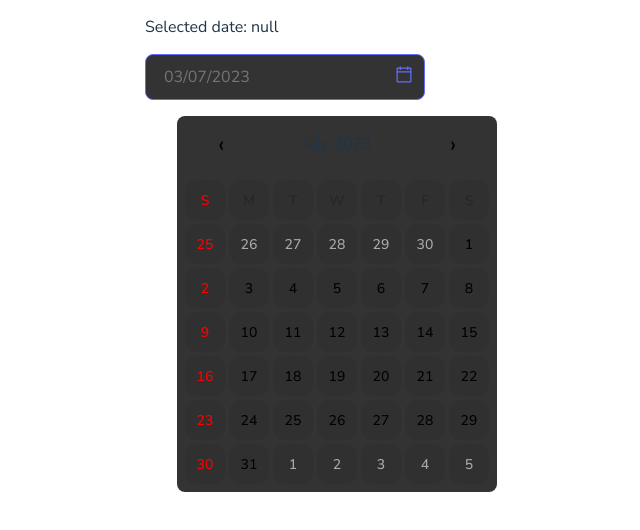
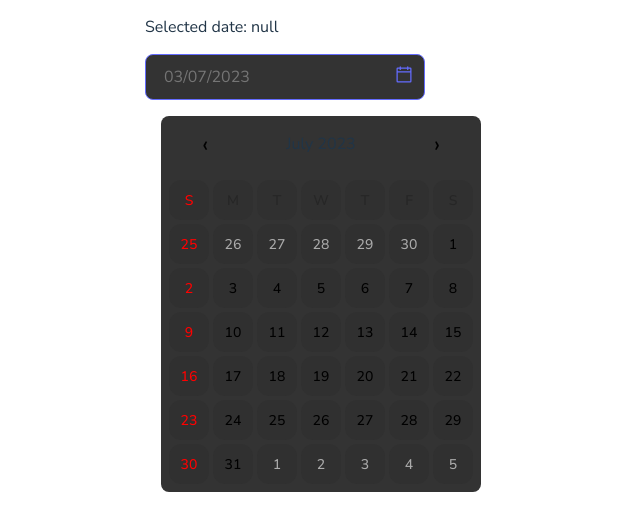
Before and after one commit to franco-dias/react-date-picker, a React (Vite) app: page / in a window 1280 px wide. Both pictures are taken after a click on the button 759 px from the left and 77 px from the top of the page. Shown: the top 530 px of the page, without its empty margins (355-995 px from the left). Built offline with nearby package versions, Linux system fonts and the light colour scheme.

Commit message:
feat: changes datepicker popup to be a react portal, relatively positioned

```diff
--- a/src/components/date-picker/date-picker-input/date-picker-input.tsx
+++ b/src/components/date-picker/date-picker-input/date-picker-input.tsx
@@ -25,7 +25,6 @@ export const DatePickerInput = ({
   selectedDate,
   onCalendarClick,
 }: DatePickerInputProps) => {
-  const inputRef = useRef<HTMLInputElement>(null);
   const [touched, setTouched] = useState(false);
 
   const [inputState, setInputState] = useState(
@@ -77,7 +76,6 @@ export const DatePickerInput = ({
           value={inputState}
           onChange={handleChange}
           onBlur={() => setTouched(true)}
-          inputRef={inputRef}
           placeholder={format(new Date(), DateFormats.BRAZILIAN)}
         />
         <IconButton onClick={onCalendarClick}>
--- a/src/components/date-picker/date-picker-month/date-picker-month.styles.ts
+++ b/src/components/date-picker/date-picker-month/date-picker-month.styles.ts
@@ -1,13 +1,17 @@
 import { motion } from "framer-motion";
 import styled, { css } from "styled-components";
 
-const MonthContainer = styled(motion.div)`
+const MonthContainer = styled(motion.div)<{
+  $position: { left: number; top: number };
+}>`
   padding: 0.5rem;
+  border-radius: 0.5rem;
   background-color: #333;
-  position: absolute;
-  top: calc(100% + 1rem);
-  left: 2rem;
-  border-radius: 0.5rem;
+  position: fixed;
+  ${({ $position }) => css`
+    left: ${$position.left}px;
+    top: ${$position.top}px;
+  `}
 `;
 
 const GridContainer = styled.div`
@@ -32,6 +36,7 @@ const MonthHeader = styled.div`
     justify-content: center;
     background: transparent;
     border: none;
+    cursor: pointer;
   }
 
   > h4 {
--- a/src/components/date-picker/date-picker-month/date-picker-month.tsx
+++ b/src/components/date-picker/date-picker-month/date-picker-month.tsx
@@ -1,4 +1,4 @@
-import { useCallback, useMemo, useRef } from "react";
+import { useCallback, useMemo, useRef, useEffect } from "react";
 import { AnimatePresence } from "framer-motion";
 import { useMonthMetadata } from "./use-month-metadata";
 import {
@@ -19,6 +19,7 @@ import {
 import { fadeAnimation, headers } from "./date-picker-month.helpers";
 import { useOutsideClick } from "./use-outside-click";
 import { DatePickerMonthProps } from "./date-picker-month.types";
+import { createPortal } from "react-dom";
 
 const DatePickerMonth = ({
   displayedMonth,
@@ -27,6 +28,7 @@ const DatePickerMonth = ({
   onMonthChange,
   display,
   setDisplay,
+  inputContainerRef,
 }: DatePickerMonthProps) => {
   const containerRef = useRef<HTMLDivElement>(null);
   const { firstDayToBeDisplayed, lastDayToBeDisplayed, currentMonth } =
@@ -60,10 +62,22 @@ const DatePickerMonth = ({
     dismiss();
   };
 
-  return (
+  const inputRect = inputContainerRef.current?.getBoundingClientRect();
+  const containerPosition = inputRect
+    ? {
+        left: inputRect.left + 16,
+        top: inputRect.top + inputRect.height + 16,
+      }
+    : { left: 0, top: 0 };
+
+  return createPortal(
     <AnimatePresence>
       {display && (
-        <MonthContainer {...fadeAnimation} ref={containerRef}>
+        <MonthContainer
+          {...fadeAnimation}
+          ref={containerRef}
+          $position={containerPosition}
+        >
           <MonthHeader>
             <button onClick={toPreviousMonth}>‹</button>
             <h4>{format(displayedMonth, "MMMM yyyy")}</h4>
@@ -97,7 +111,8 @@ const DatePickerMonth = ({
           </GridContainer>
         </MonthContainer>
       )}
-    </AnimatePresence>
+    </AnimatePresence>,
+    document.getElementById("root") as HTMLElement
   );
 };
 
--- a/src/components/date-picker/date-picker-month/date-picker-month.types.ts
+++ b/src/components/date-picker/date-picker-month/date-picker-month.types.ts
@@ -7,4 +7,5 @@ export interface DatePickerMonthProps {
   onDateChange: (newDate: Date) => void;
   onMonthChange: (newDate: Date) => void;
   setDisplay: Dispatch<SetStateAction<boolean>>;
+  inputContainerRef: React.RefObject<HTMLDivElement>;
 }
--- a/src/components/date-picker/date-picker.tsx
+++ b/src/components/date-picker/date-picker.tsx
@@ -1,4 +1,4 @@
-import { useCallback, useState } from "react";
+import { useCallback, useRef, useState } from "react";
 import { DatePickerMonth } from "./date-picker-month/date-picker-month";
 import { format, startOfDay } from "date-fns";
 // import { monthOptions, yearOptions } from "./date-picker.helpers";
@@ -17,6 +17,7 @@ export const DatePicker = ({
   minimum = new Date(1900, 0, 1),
   maximum = new Date(),
 }: DatePickerProps) => {
+  const inputContainerRef = useRef<HTMLDivElement>(null);
   const [selectedDate, setSelectedDate] = useState<Date | null>(
     value ? startOfDay(value) : null
   );
@@ -44,6 +45,7 @@ export const DatePicker = ({
           selectedDate ? format(selectedDate, "yyyy-MM-dd") : "null"
         }`}
       </p>
+      <div ref={inputContainerRef}>
         <DatePickerInput
           minimum={minimum}
           maximum={maximum}
@@ -51,6 +53,7 @@ export const DatePicker = ({
           selectedDate={selectedDate}
           onCalendarClick={() => setDisplayPopup(true)}
         />
+      </div>
 
       {/* <select
         value={monthOnScreen}
@@ -73,10 +76,11 @@ export const DatePicker = ({
         ))}
       </select> */}
       <DatePickerMonth
-        setDisplay={setDisplayPopup}
         display={displayPopup}
         selectedDate={selectedDate}
+        setDisplay={setDisplayPopup}
         onDateChange={setSelectedDate}
+        inputContainerRef={inputContainerRef}
         displayedMonth={monthAndYearOnScreen}
         onMonthChange={setMonthAndYearOnScreen}
       />
```
Lines whose indentation alone changed are shown as unchanged.
